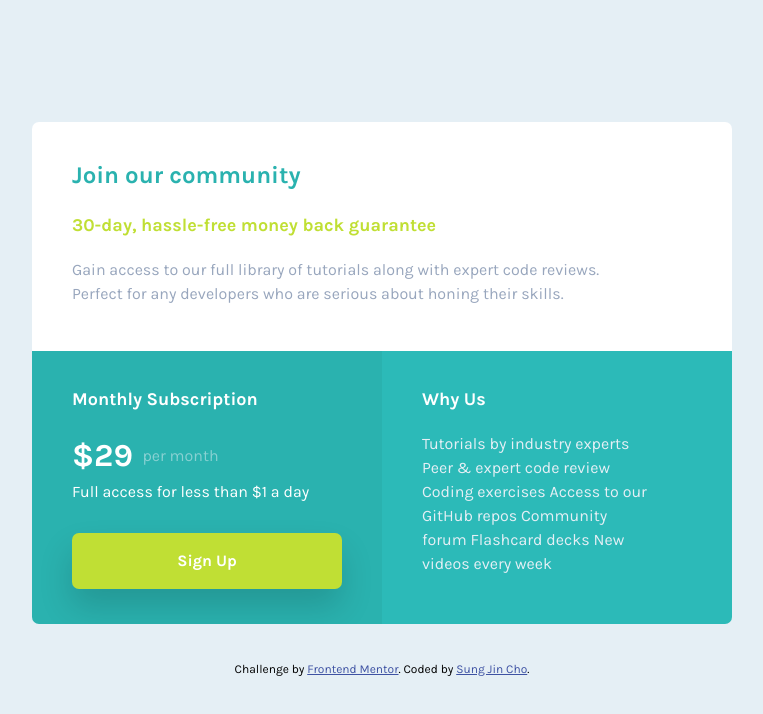
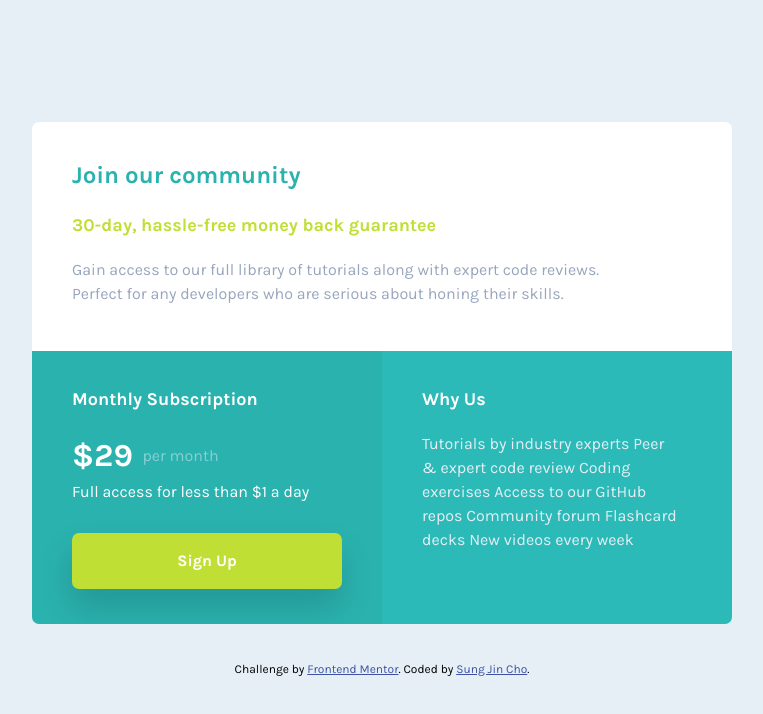
Before and after one commit to sung92/single-price-grid-component, a website built with Parcel: page index.html in a window 1280 px wide. Shown: the whole page, without its empty margins (258-1021 px from the left). Built offline with nearby package versions, Linux system fonts and the light colour scheme.

Commit message:
text-wrap

```diff
--- a/sass/components/_cards.scss
+++ b/sass/components/_cards.scss
@@ -44,6 +44,7 @@
 .c-product-card__desc {
     font-size: f.rem(14px);
     color: var(--color-grayish-blue);
+    text-wrap: balance;
 }
 
 /**************************/
@@ -103,10 +104,6 @@
     color: var(--color-light-gray);
 }
 
-.c-product-card-indv-3 p {
-    padding: 0 f.rem(60px) 0 0;
-}
-
 
 @media (width >= 43.75em) {
     .c-product-card {
@@ -128,15 +125,10 @@
     .c-product-card__desc {
         font-size: f.rem(16px);
         margin-bottom: f.rem(10px);
-        padding: 0 f.rem(50px) 0 0;
     }
 
     .c-product-card-wrapper {
         display: grid;
         grid-template-columns: 1fr 1fr;
     }
-
-    .c-product-card-indv-3 p {
-        padding: 0 f.rem(45px) 0 0;
-    }
 }
```
Also changed, not shown: dist/index.html, 2 other files.
